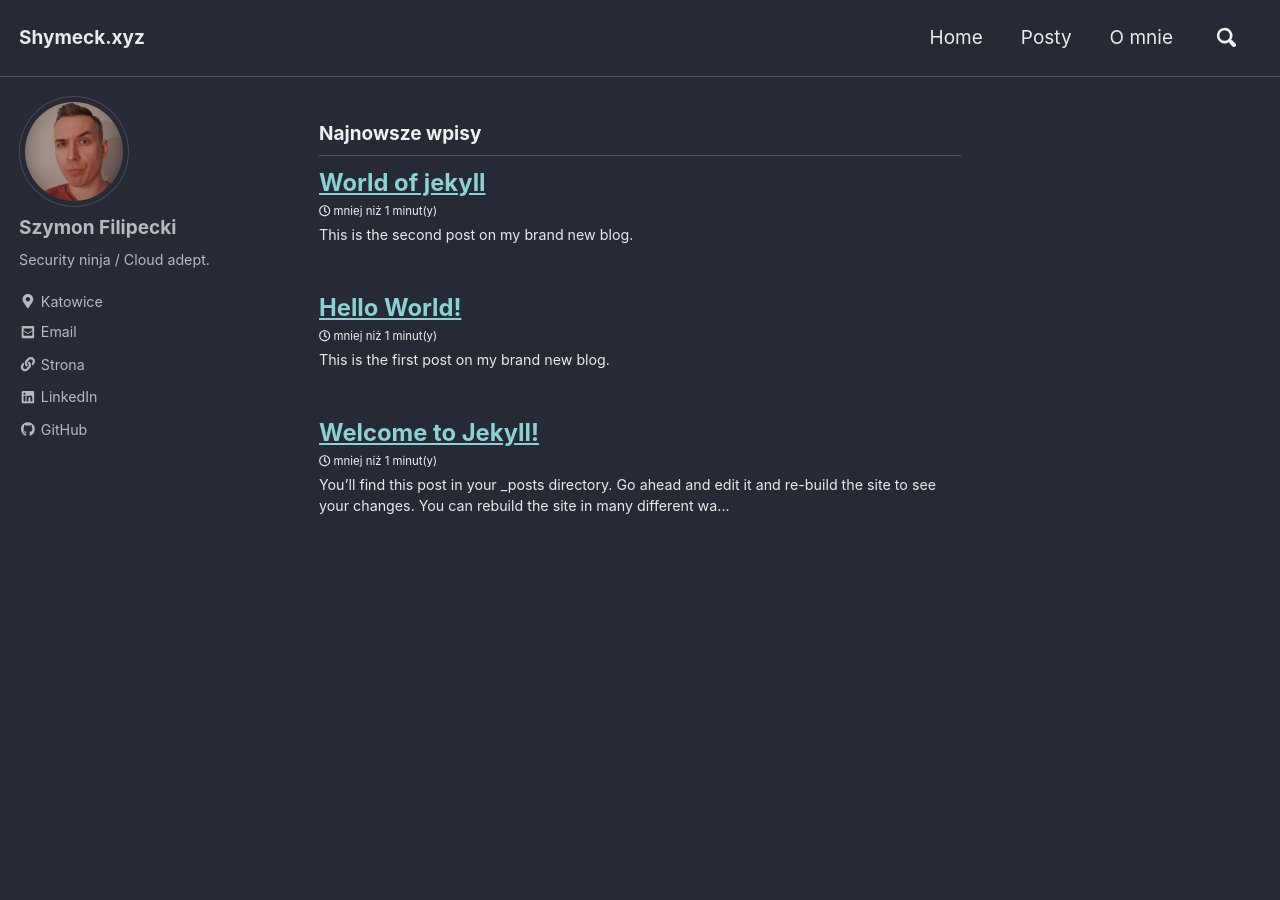
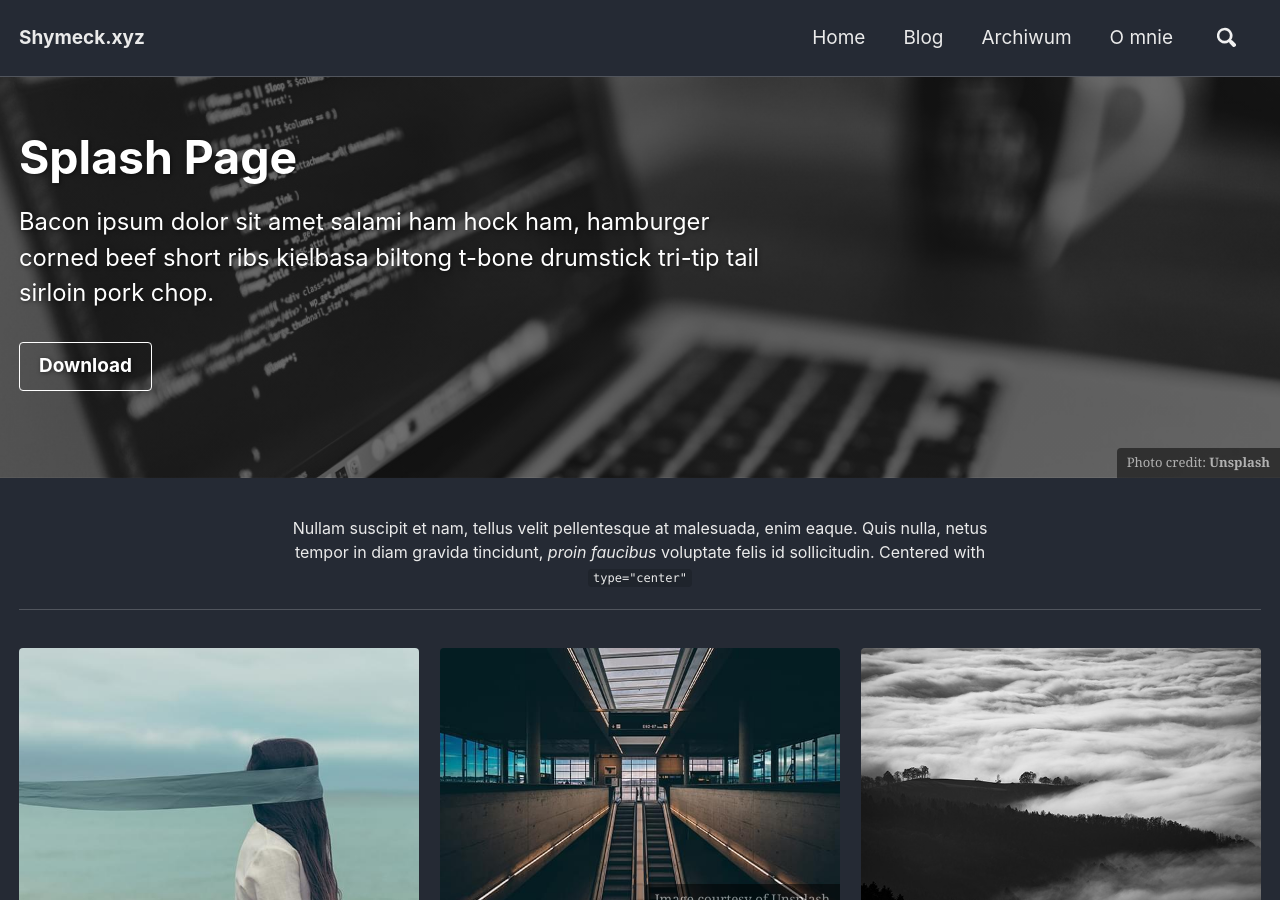
Before and after one commit to shymeck/shymeck.xyz, a Jekyll site: the page built from index.html, in a window 1280 px wide and 900 px high. Built offline with Jekyll 4.4.1, drawn with Linux system fonts in a browser that asks for light colours; cached includes are drawn as plain includes; nearby versions of some CDN libraries; the list of posts is cut into pages by our own code; some of the changed text lies outside the part shown.

Commit message:
Fancy stuff added

```diff
--- a/Gemfile
+++ b/Gemfile
@@ -36,3 +36,4 @@ gem 's3_website', '3.4.0'
 gem 'jekyll-assets', '3.0.12'
 gem 'autoprefixer-rails', '9.4.3'
 gem 'uglifier', '4.1.20'
+gem 'jekyll-compress-images', '1.2'
--- a/_config.yml
+++ b/_config.yml
@@ -62,7 +62,7 @@ atom_feed:
   path: # blank (default) uses feed.xml
 search: true # true, false (default)
 search_full_content: # true, false (default)
-search_provider: # lunr (default), algolia, google
+search_provider: lunr # lunr (default), algolia, google
 algolia:
   application_id: # YOUR_APPLICATION_ID
   index_name: # YOUR_INDEX_NAME
@@ -210,7 +210,7 @@ sass:
 # Outputting
 permalink: /:year/:month/:title/
 paginate: 10 # amount of posts to show
-paginate_path: /page:num/
+paginate_path: /blog/page:num/
 timezone: # https://en.wikipedia.org/wiki/List_of_tz_database_time_zones
 
 # Plugins (previously gems:)
--- a/_data/ui-text.yml
+++ b/_data/ui-text.yml
@@ -940,6 +940,8 @@ pl: &DEFAULT_PL
   comment_success_msg: "Dziękuję za Twój komentarz! Zostanie dodany po akceptacji."
   comment_error_msg: "Niestety wystąpił błąd. Proszę upewnij się, że wszystkie wymagane pola zostały wypełnione i spróbuj ponownie."
   loading_label: "Trwa ładowanie strony..."
+  search_placeholder_text: "Wpisz szukany termin..."
+  results_found: "znalezionych wyników"
 pl-PL:
   <<: *DEFAULT_PL
 
--- /dev/null
+++ b/blog/index.html
@@ -0,0 +1,4 @@
+---
+layout: home
+author_profile: true
+---
--- a/index.html
+++ b/index.html
@@ -1,4 +1,61 @@
 ---
-layout: home
-author_profile: true
+title: "Splash Page"
+layout: splash
+date: 2016-03-23T11:48:41-04:00
+header:
+  overlay_color: "#000"
+  overlay_filter: "0.5"
+  overlay_image: /assets/images/main-bg.jpg
+  actions:
+    - label: "Download"
+      url: "https://github.com/mmistakes/minimal-mistakes/"
+  caption: "Photo credit: [**Unsplash**](https://unsplash.com)"
+excerpt: "Bacon ipsum dolor sit amet salami ham hock ham, hamburger corned beef short ribs kielbasa biltong t-bone drumstick tri-tip tail sirloin pork chop."
+intro:
+  - excerpt: 'Nullam suscipit et nam, tellus velit pellentesque at malesuada, enim eaque. Quis nulla, netus tempor in diam gravida tincidunt, *proin faucibus* voluptate felis id sollicitudin. Centered with `type="center"`'
+feature_row:
+  - image_path: assets/images/unsplash-gallery-image-1-th.jpg
+    alt: "placeholder image 1"
+    title: "Placeholder 1"
+    excerpt: "This is some sample content that goes here with **Markdown** formatting."
+  - image_path: /assets/images/unsplash-gallery-image-2-th.jpg
+    image_caption: "Image courtesy of [Unsplash](https://unsplash.com/)"
+    alt: "placeholder image 2"
+    title: "Placeholder 2"
+    excerpt: "This is some sample content that goes here with **Markdown** formatting."
+    url: "#test-link"
+    btn_label: "Read More"
+    btn_class: "btn--primary"
+  - image_path: /assets/images/unsplash-gallery-image-3-th.jpg
+    title: "Placeholder 3"
+    excerpt: "This is some sample content that goes here with **Markdown** formatting."
+feature_row2:
+  - image_path: /assets/images/unsplash-gallery-image-2-th.jpg
+    alt: "placeholder image 2"
+    title: "Placeholder Image Left Aligned"
+    excerpt: 'This is some sample content that goes here with **Markdown** formatting. Left aligned with `type="left"`'
+    url: "#test-link"
+    btn_label: "Read More"
+    btn_class: "btn--primary"
+feature_row3:
+  - image_path: /assets/images/unsplash-gallery-image-2-th.jpg
+    alt: "placeholder image 2"
+    title: "Placeholder Image Right Aligned"
+    excerpt: 'This is some sample content that goes here with **Markdown** formatting. Right aligned with `type="right"`'
+    url: "#test-link"
+    btn_label: "Read More"
+    btn_class: "btn--primary"
+feature_row4:
+  - image_path: /assets/images/unsplash-gallery-image-2-th.jpg
+    alt: "placeholder image 2"
+    title: "Placeholder Image Center Aligned"
+    excerpt: 'This is some sample content that goes here with **Markdown** formatting. Centered with `type="center"`'
+    url: "#test-link"
+    btn_label: "Read More"
+    btn_class: "btn--primary"
 ---
+
+{% include feature_row id="intro" type="center" %} {% include feature_row %} {%
+include feature_row id="feature_row2" type="left" %} {% include feature_row
+id="feature_row3" type="right" %} {% include feature_row id="feature_row4"
+type="center" %}
```
Also changed, not shown: _data/navigation.yml (+3 -5 lines), assets/images/main-bg.jpg (added), assets/images/unsplash-gallery-image-1-th.jpg (added), assets/images/unsplash-gallery-image-2-th.jpg (added), assets/images/unsplash-gallery-image-3-th.jpg (added).
